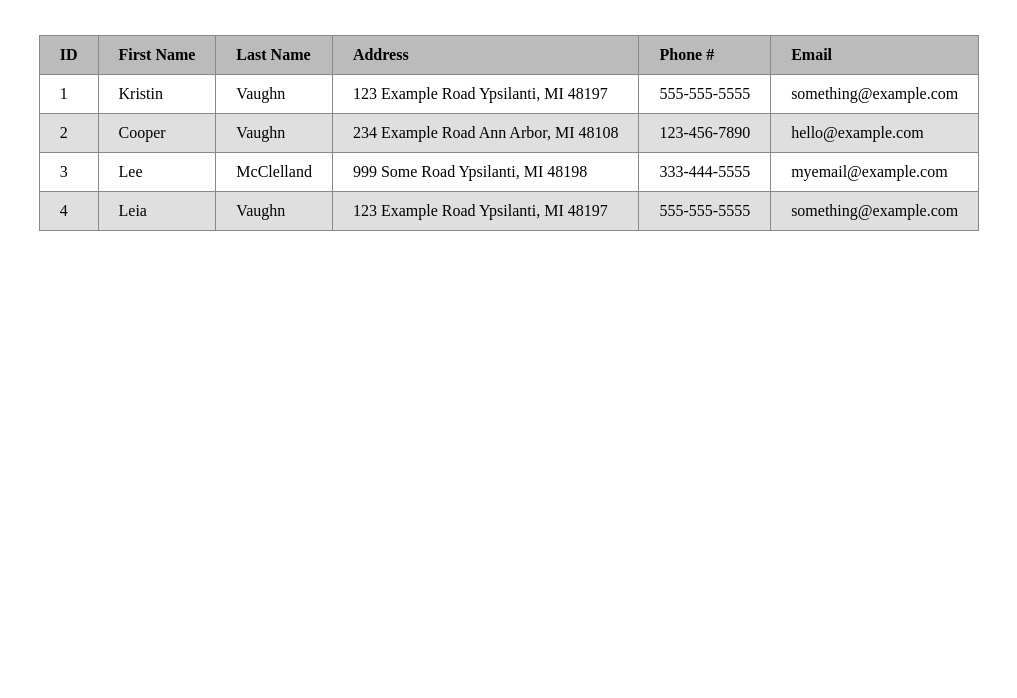
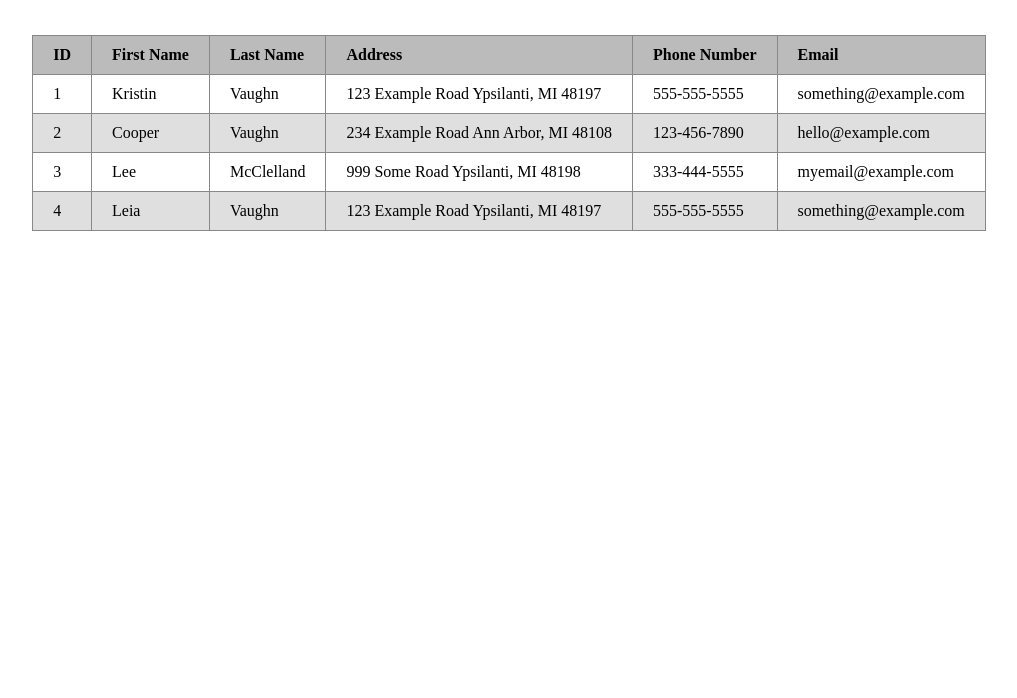
Before and after one commit to knvaughn/responsive-table-template, a plain HTML site: page index.html in a window 1280 px wide. Shown: the part 102-800 px from the top of the page, without its empty margins (131-1148 px from the left). Drawn offline with Linux system fonts and the light colour scheme.

```diff
--- a/index.html
+++ b/index.html
@@ -32,7 +32,7 @@
 					<th>First Name</th>
 					<th>Last Name</th>
 					<th>Address</th>
-					<th>Phone #</th>
+					<th>Phone Number</th>
 					<th>Email</th>
 				</tr>
 			</thead>
```
